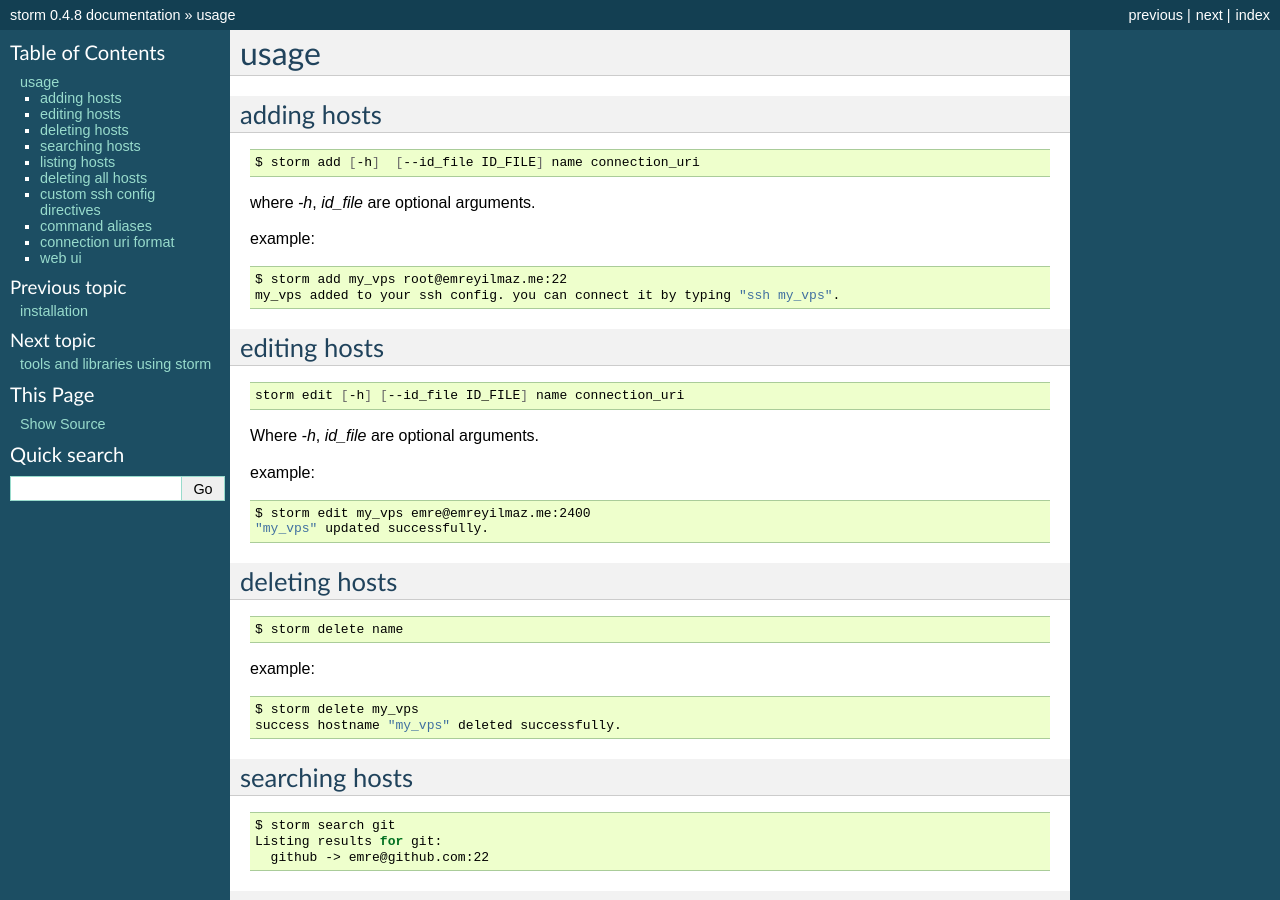
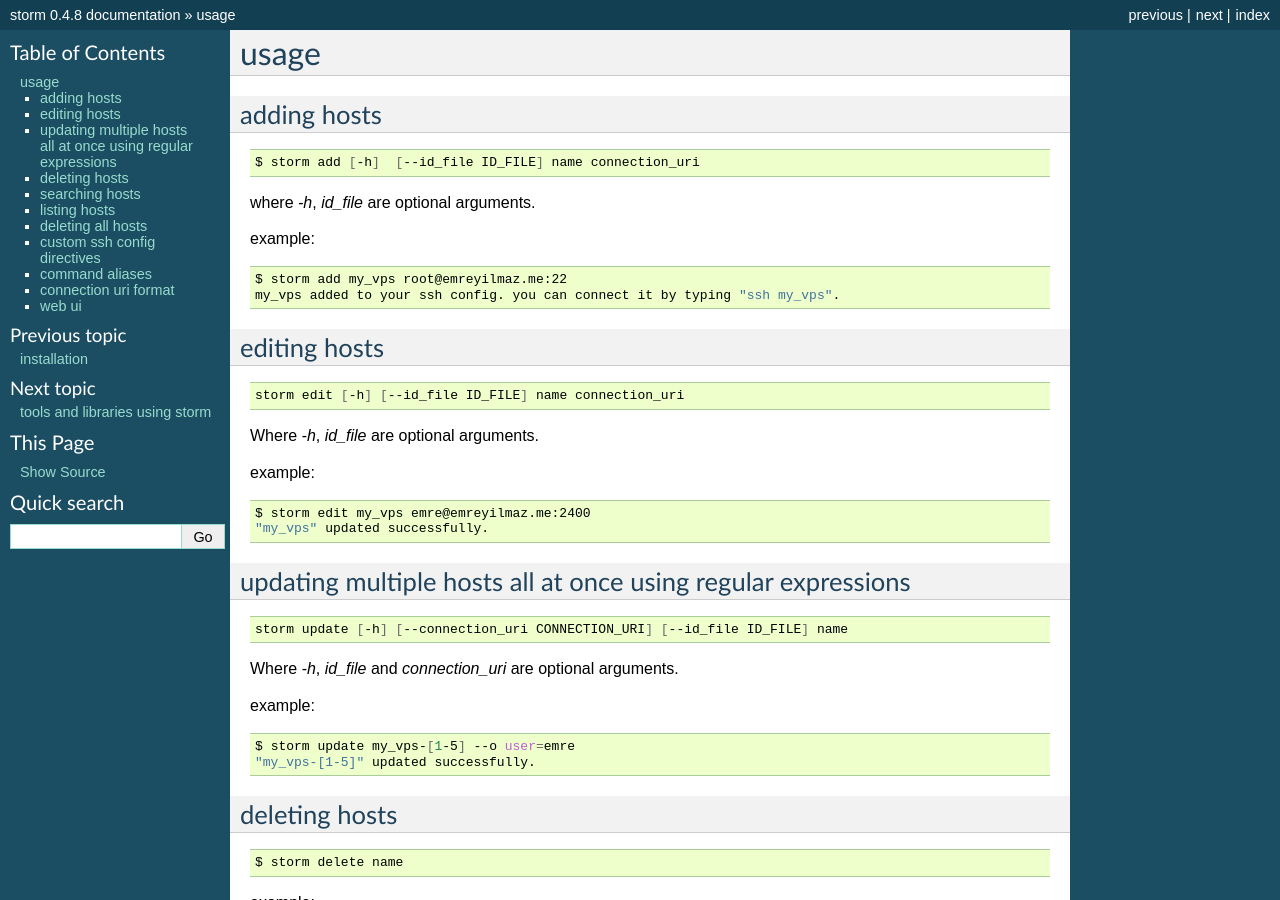
Before and after one commit to emre/storm, a Sphinx documentation site: the page built from docs/usage.rst, in a window 1280 px wide and 900 px high. Built offline with Sphinx 7.4.7, drawn with Linux system fonts in a browser that asks for light colours.

Commit message:
add documentation for update command

```diff
--- a/docs/usage.rst
+++ b/docs/usage.rst
@@ -32,6 +32,21 @@ example::
 
     $ storm edit my_vps emre@emreyilmaz.me:2400
     "my_vps" updated successfully.
+
+updating multiple hosts all at once using regular expressions
++++++++++++++++++++++++++++++++++++++++++++++++++++++++++++++
+
+::
+
+    storm update [-h] [--connection_uri CONNECTION_URI] [--id_file ID_FILE] name
+
+
+Where `-h`, `id_file` and `connection_uri` are optional arguments.
+
+example::
+
+    $ storm update my_vps-[1-5] --o user=emre
+    "my_vps-[1-5]" updated successfully.
 
 
 deleting hosts
```
